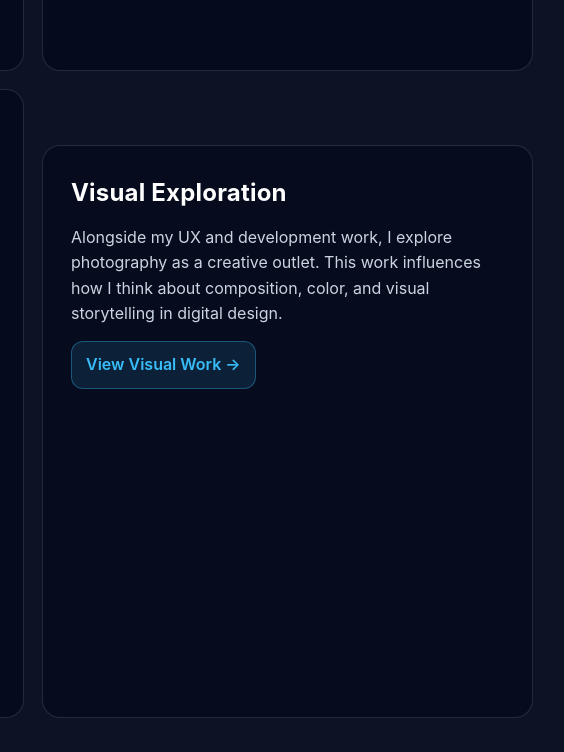
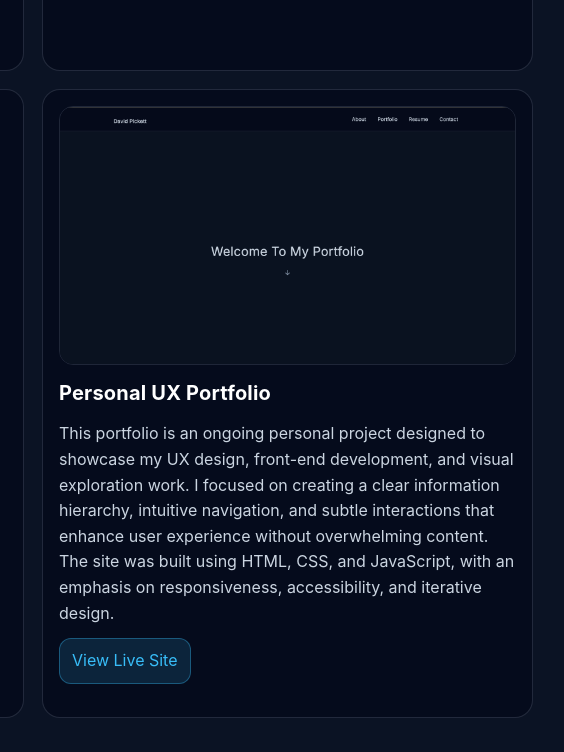
Before and after one commit to Dpickett7/Web-Portfolio, a plain HTML site: page portfolio.html in a window 1280 px wide. Shown: the part 868-1620 px from the top of the page, 607-1171 px from the left. Drawn offline with Linux system fonts and the light colour scheme.

Commit message:
add personal portfolio as project

```diff
--- a/portfolio.html
+++ b/portfolio.html
@@ -72,6 +72,21 @@
       <a href="https://docs.google.com/presentation/d/1w3Owpj2svATw0avEjI-1CSq32pfLDQzY/edit?usp=sharing&ouid=108906811037941888143&rtpof=true&sd=true" target="_blank">View Project</a>
     </div>
 
+    <div class="project-card">
+      <img src="images/personal portfolio.png" alt="Personal Portfolio">
+  <h2>Personal UX Portfolio</h2>
+
+  <p>
+    This portfolio is an ongoing personal project designed to showcase my UX design,
+    front-end development, and visual exploration work. I focused on creating a clear
+    information hierarchy, intuitive navigation, and subtle interactions that enhance
+    user experience without overwhelming content. The site was built using HTML, CSS,
+    and JavaScript, with an emphasis on responsiveness, accessibility, and iterative design.
+  </p>
+
+  <a href="https://dpickett7.github.io/Web-Portfolio/">View Live Site</a>
+</div>
+
     <section class="visual-section">
   <h2>Visual Exploration</h2>
   <p>
@@ -82,6 +97,7 @@
 
   <a class="visual-link" href="visual-exploration.html">
     View Visual Work →
+
   </a>
 </section>
 
```
Also changed, not shown: images/personal portfolio.png (added).
